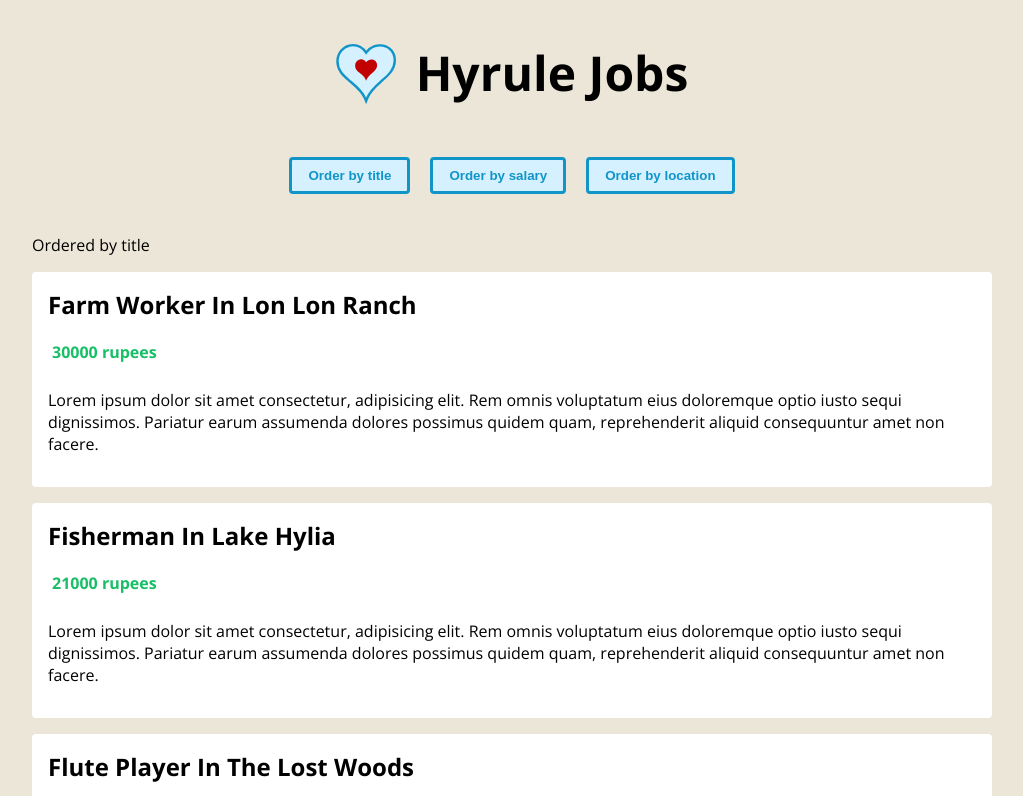
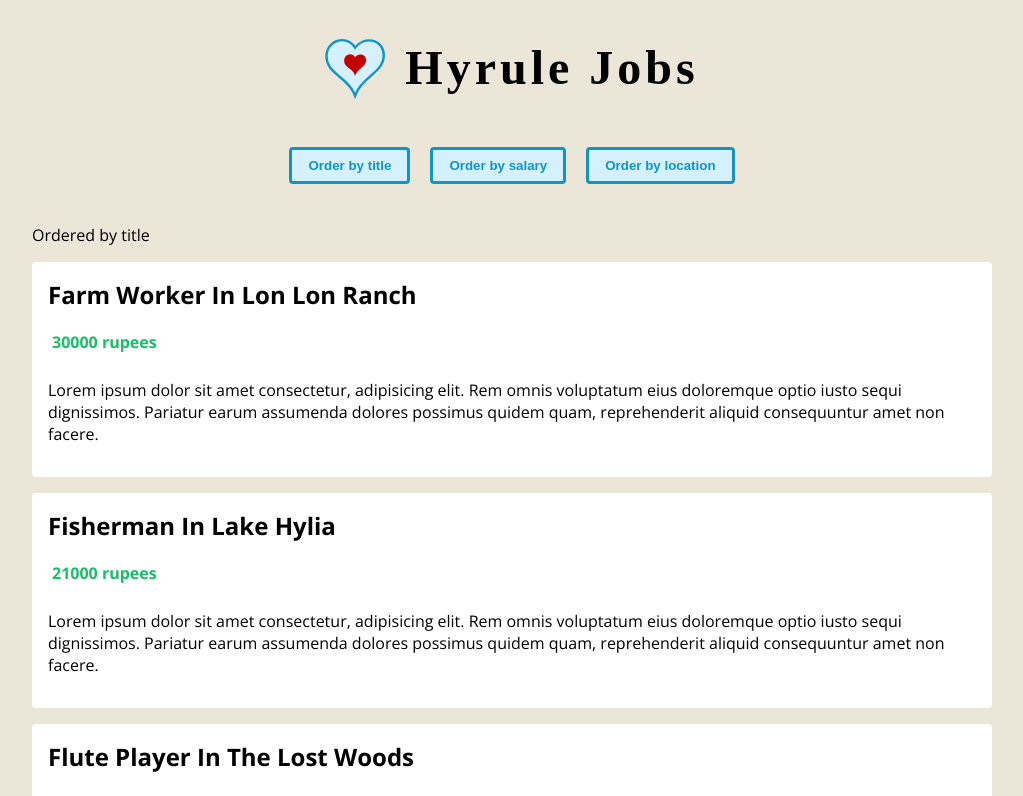
Before and after one commit to erwinchang/vue-example, a Vue app: page / in a window 1280 px wide. Shown: the top 796 px of the page, without its empty margins (128-1151 px from the left). Built offline with nearby package versions, Linux system fonts and the light colour scheme.

Commit message:
example 7: add transition-group

```diff
--- a/src/assets/global.css
+++ b/src/assets/global.css
@@ -4,3 +4,7 @@ body {
   font-family: 'Open Sans';
   background: #ece6d9;
 }
+h1 {
+    font-family: HyliaSerif;
+    letter-spacing: 4px;
+  }
--- a/src/components/JobList.vue
+++ b/src/components/JobList.vue
@@ -1,7 +1,7 @@
 <template>
     <div class="job-list">
         <p>Ordered by {{ order }}</p>
-        <ul>
+        <transition-group name="list" tag="ul">
             <li v-for="job in orderdJobs" :key="job.id">
                 <h2> {{ job.title }} in {{ job.location }} </h2>
                 <div class="salary">
@@ -11,7 +11,7 @@
                     <p>Lorem ipsum dolor sit amet consectetur, adipisicing elit. Rem omnis voluptatum eius doloremque optio iusto sequi dignissimos. Pariatur earum assumenda dolores possimus quidem quam, reprehenderit aliquid consequuntur amet non facere.</p>
                 </div>
             </li>
-        </ul>
+        </transition-group>
     </div>
 </template>
 
@@ -74,4 +74,7 @@ export default defineComponent({
     font-weight: bold;
     margin: 10px 4px;
   }
+  .list-move {
+    transition: all 1s;
+  }
 </style>
```
